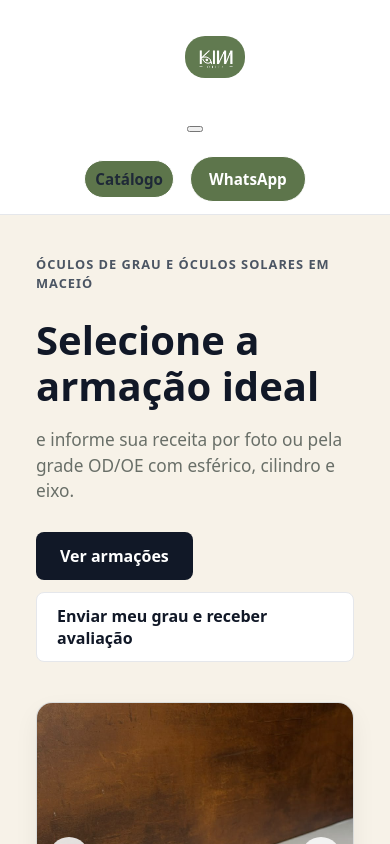
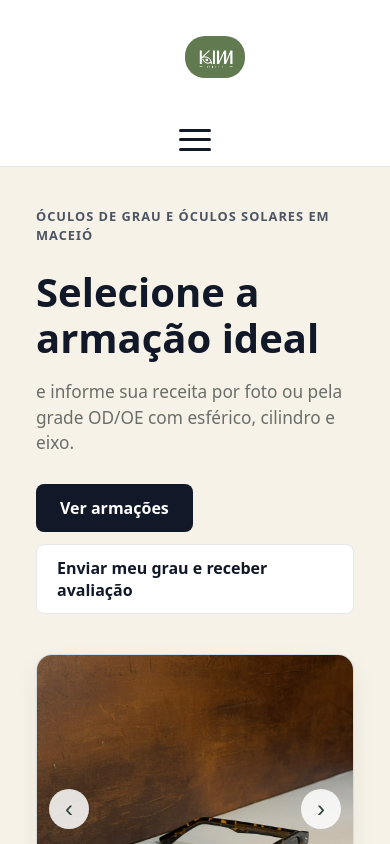
Before and after one commit to joaozin987/OticasAmancio, a Vue app in the folder OticasAmancio/: page / in a window 390 px wide. Shown: the top 844 px of the page. Built offline with nearby package versions, Linux system fonts and the light colour scheme.

Commit message:
update geral

```diff
--- a/OticasAmancio/src/App.vue
+++ b/OticasAmancio/src/App.vue
@@ -257,6 +257,7 @@ const selectedProduct = ref(null);
 const isOrderPanelOpen = ref(false);
 const currentFeaturedIndex = ref(0);
 const lightboxImage = ref(null);
+const isMobileNavOpen = ref(false);
 let carouselTimer = null;
 
 const openImage = (src) => {
@@ -1101,6 +1102,7 @@ onBeforeUnmount(() => {
   display: flex;
   align-items: center;
   justify-content: space-between;
+  position: relative; /* Garante que o menu suspenso abre alinhado à barra */
 }
 
 .header-logo img {
@@ -1719,13 +1721,80 @@ footer small {
   font-size: 1.1rem;
 }
 
+/* Botão Menu Hambúrguer (Oculto no Desktop) */
+.mobile-menu-toggle {
+  display: none;
+  flex-direction: column;
+  justify-content: space-around;
+  width: 32px;
+  height: 28px;
+  background: transparent;
+  border: none;
+  cursor: pointer;
+  padding: 0;
+  z-index: 101;
+  -webkit-tap-highlight-color: transparent;
+}
+
+.mobile-menu-toggle .bar {
+  width: 100%;
+  height: 3px;
+  background-color: #111827;
+  border-radius: 4px;
+  transition: transform 0.3s ease, opacity 0.3s ease;
+}
+
+/* Animação do 'X' ao abrir */
+.mobile-menu-toggle .bar-top {
+  transform: translateY(9px) rotate(45deg);
+}
+
+.mobile-menu-toggle .bar-mid {
+  opacity: 0;
+}
+
+.mobile-menu-toggle .bar-bot {
+  transform: translateY(-9px) rotate(-45deg);
+}
+
 @media (max-width: 768px) {
   .hero {
     grid-template-columns: 1fr;
   }
+
   .notice-grid {
     grid-template-columns: 1fr;
   }
+
+  .mobile-menu-toggle {
+    display: flex;
+  }
+
+  .nav-links {
+    display: none;
+    position: absolute;
+    top: 100%;
+    left: 0;
+    width: 100%;
+    background: #ffffff;
+    flex-direction: column;
+    padding: 20px;
+    gap: 16px;
+    border-bottom: 1px solid #e5e7eb;
+    box-shadow: 0 10px 15px -3px rgba(0, 0, 0, 0.08);
+    z-index: 100; /* Garante que fica acima do carrossel */
+  }
+
+  .nav-links.nav-open {
+    display: flex;
+  }
+
+  .nav-links a {
+    width: 100%;
+    text-align: center;
+    padding: 10px 0;
+  }
+
   .mobile-filter-toggle {
     width: 100%;
     min-height: 50px;
```
